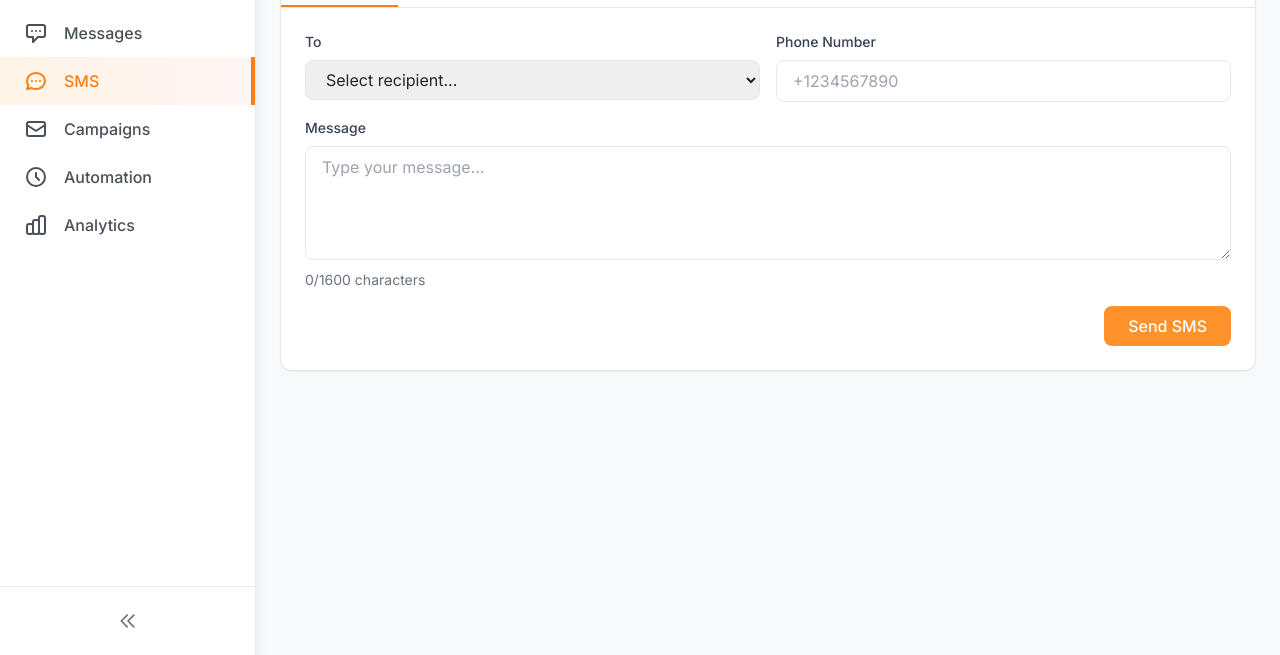
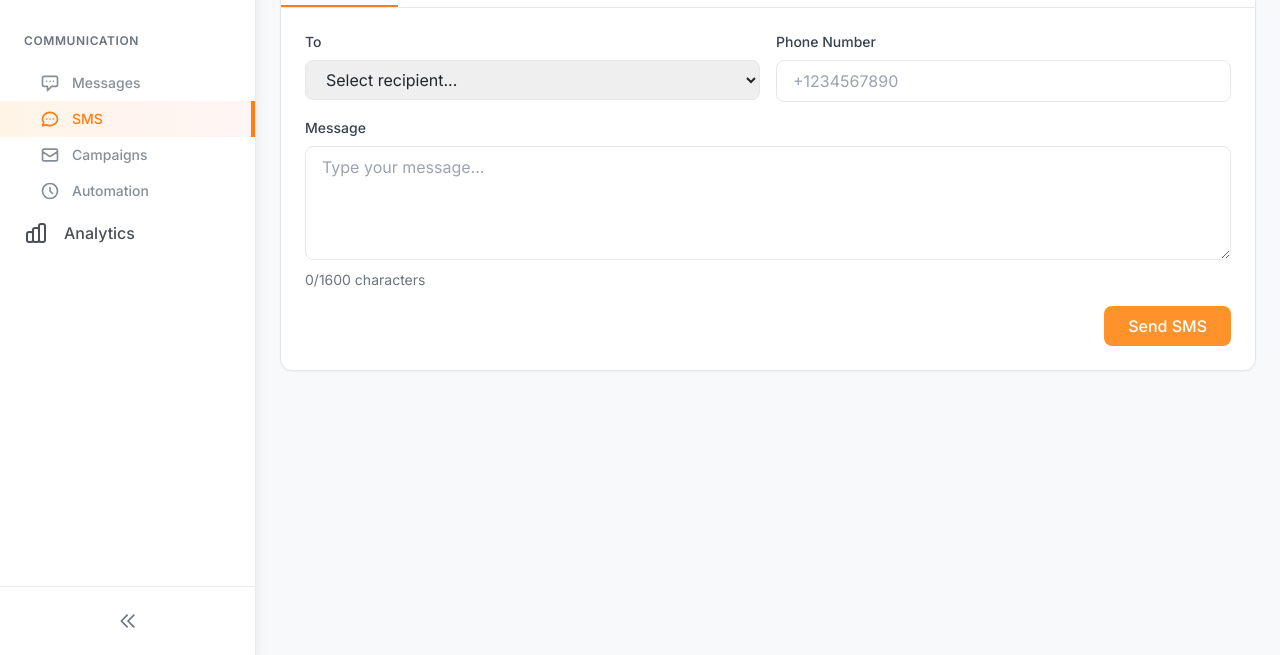
Before and after one commit to JonSvitna/FitnessCRM, a website built with Vite: page frontend/sms.html in a window 1280 px wide. Shown: the part 145-800 px from the top of the page. Built offline with nearby package versions, Linux system fonts and the light colour scheme; no server answers.

Commit message:
Add Communication subcategory to sidebar navigation
- Add sidebar section header styling for subcategories
- Create Communication section grouping Messages, SMS, Campaigns, and Automation
- Update all HTML files with consistent navigation structure
- Add sub-item styling with proper indentation and smaller icons
- Maintain active state highlighting for sub-items

```diff
--- a/frontend/index.html
+++ b/frontend/index.html
@@ -91,6 +91,33 @@
         </svg>
         <span class="sidebar-label">Activity Log</span>
       </div>
+
+      <!-- Communication Section -->
+      <div class="sidebar-section-header">Communication</div>
+      <a href="/messages.html" class="sidebar-item-sub hover:no-underline">
+        <svg class="sidebar-icon-sub" fill="none" stroke="currentColor" viewBox="0 0 24 24">
+          <path stroke-linecap="round" stroke-linejoin="round" stroke-width="2" d="M8 10h.01M12 10h.01M16 10h.01M9 16H5a2 2 0 01-2-2V6a2 2 0 012-2h14a2 2 0 012 2v8a2 2 0 01-2 2h-5l-5 5v-5z"></path>
+        </svg>
+        <span class="sidebar-label">Messages</span>
+      </a>
+      <a href="/sms.html" class="sidebar-item-sub hover:no-underline">
+        <svg class="sidebar-icon-sub" fill="none" stroke="currentColor" viewBox="0 0 24 24">
+          <path stroke-linecap="round" stroke-linejoin="round" stroke-width="2" d="M8 12h.01M12 12h.01M16 12h.01M21 12c0 4.418-4.03 8-9 8a9.863 9.863 0 01-4.255-.949L3 20l1.395-3.72C3.512 15.042 3 13.574 3 12c0-4.418 4.03-8 9-8s9 3.582 9 8z"></path>
+        </svg>
+        <span class="sidebar-label">SMS</span>
+      </a>
+      <a href="/campaigns.html" class="sidebar-item-sub hover:no-underline">
+        <svg class="sidebar-icon-sub" fill="none" stroke="currentColor" viewBox="0 0 24 24">
+          <path stroke-linecap="round" stroke-linejoin="round" stroke-width="2" d="M3 8l7.89 5.26a2 2 0 002.22 0L21 8M5 19h14a2 2 0 002-2V7a2 2 0 00-2-2H5a2 2 0 00-2 2v10a2 2 0 002 2z"></path>
+        </svg>
+        <span class="sidebar-label">Campaigns</span>
+      </a>
+      <a href="/automation.html" class="sidebar-item-sub hover:no-underline">
+        <svg class="sidebar-icon-sub" fill="none" stroke="currentColor" viewBox="0 0 24 24">
+          <path stroke-linecap="round" stroke-linejoin="round" stroke-width="2" d="M12 8v4l3 3m6-3a9 9 0 11-18 0 9 9 0 0118 0z"></path>
+        </svg>
+        <span class="sidebar-label">Automation</span>
+      </a>
 
       <a href="/analytics.html" class="sidebar-item hover:no-underline">
         <svg class="sidebar-icon" fill="none" stroke="currentColor" viewBox="0 0 24 24">
--- a/frontend/sms.html
+++ b/frontend/sms.html
@@ -36,35 +36,34 @@
         <span class="sidebar-label">Dashboard</span>
       </a>
 
-      <a href="/messages.html" class="sidebar-item">
-        <svg class="sidebar-icon" fill="none" stroke="currentColor" viewBox="0 0 24 24">
+      <!-- Communication Section -->
+      <div class="sidebar-section-header">Communication</div>
+      <a href="/messages.html" class="sidebar-item-sub hover:no-underline">
+        <svg class="sidebar-icon-sub" fill="none" stroke="currentColor" viewBox="0 0 24 24">
           <path stroke-linecap="round" stroke-linejoin="round" stroke-width="2" d="M8 10h.01M12 10h.01M16 10h.01M9 16H5a2 2 0 01-2-2V6a2 2 0 012-2h14a2 2 0 012 2v8a2 2 0 01-2 2h-5l-5 5v-5z"></path>
         </svg>
         <span class="sidebar-label">Messages</span>
       </a>
-
-      <div id="nav-sms" class="sidebar-item sidebar-item-active">
-        <svg class="sidebar-icon" fill="none" stroke="currentColor" viewBox="0 0 24 24">
+      <a href="/sms.html" class="sidebar-item-sub sidebar-item-active hover:no-underline">
+        <svg class="sidebar-icon-sub" fill="none" stroke="currentColor" viewBox="0 0 24 24">
           <path stroke-linecap="round" stroke-linejoin="round" stroke-width="2" d="M8 12h.01M12 12h.01M16 12h.01M21 12c0 4.418-4.03 8-9 8a9.863 9.863 0 01-4.255-.949L3 20l1.395-3.72C3.512 15.042 3 13.574 3 12c0-4.418 4.03-8 9-8s9 3.582 9 8z"></path>
         </svg>
         <span class="sidebar-label">SMS</span>
-      </div>
-
-      <a href="/campaigns.html" class="sidebar-item">
-        <svg class="sidebar-icon" fill="none" stroke="currentColor" viewBox="0 0 24 24">
+      </a>
+      <a href="/campaigns.html" class="sidebar-item-sub hover:no-underline">
+        <svg class="sidebar-icon-sub" fill="none" stroke="currentColor" viewBox="0 0 24 24">
           <path stroke-linecap="round" stroke-linejoin="round" stroke-width="2" d="M3 8l7.89 5.26a2 2 0 002.22 0L21 8M5 19h14a2 2 0 002-2V7a2 2 0 00-2-2H5a2 2 0 00-2 2v10a2 2 0 002 2z"></path>
         </svg>
         <span class="sidebar-label">Campaigns</span>
       </a>
-
-      <a href="/automation.html" class="sidebar-item">
-        <svg class="sidebar-icon" fill="none" stroke="currentColor" viewBox="0 0 24 24">
+      <a href="/automation.html" class="sidebar-item-sub hover:no-underline">
+        <svg class="sidebar-icon-sub" fill="none" stroke="currentColor" viewBox="0 0 24 24">
           <path stroke-linecap="round" stroke-linejoin="round" stroke-width="2" d="M12 8v4l3 3m6-3a9 9 0 11-18 0 9 9 0 0118 0z"></path>
         </svg>
         <span class="sidebar-label">Automation</span>
       </a>
 
-      <a href="/analytics.html" class="sidebar-item">
+      <a href="/analytics.html" class="sidebar-item hover:no-underline">
         <svg class="sidebar-icon" fill="none" stroke="currentColor" viewBox="0 0 24 24">
           <path stroke-linecap="round" stroke-linejoin="round" stroke-width="2" d="M9 19v-6a2 2 0 00-2-2H5a2 2 0 00-2 2v6a2 2 0 002 2h2a2 2 0 002-2zm0 0V9a2 2 0 012-2h2a2 2 0 012 2v10m-6 0a2 2 0 002 2h2a2 2 0 002-2m0 0V5a2 2 0 012-2h2a2 2 0 012 2v14a2 2 0 01-2 2h-2a2 2 0 01-2-2z"></path>
         </svg>
--- a/frontend/src/styles/main.css
+++ b/frontend/src/styles/main.css
@@ -97,16 +97,36 @@
     @apply flex-1 overflow-y-auto py-6;
   }
 
+  .sidebar-section-header {
+    @apply px-6 py-2 text-xs font-semibold text-gray-500 uppercase tracking-wider mt-4 mb-2;
+  }
+
+  .sidebar-section-header:first-child {
+    @apply mt-0;
+  }
+
   .sidebar-item {
     @apply flex items-center px-6 py-3 text-neutral-700 hover:bg-orange-50 hover:text-orange-600 transition-all duration-200 cursor-pointer relative;
+  }
+
+  .sidebar-item-sub {
+    @apply flex items-center pl-10 pr-6 py-2 text-sm text-neutral-600 hover:bg-orange-50 hover:text-orange-600 transition-all duration-200 cursor-pointer relative;
   }
 
   .sidebar-item-active {
     @apply bg-gradient-to-r from-orange-50 to-primary-50 text-orange-600 border-r-4 border-orange-600;
   }
 
+  .sidebar-item-sub.sidebar-item-active {
+    @apply bg-gradient-to-r from-orange-50 to-primary-50 text-orange-600 border-r-4 border-orange-600;
+  }
+
   .sidebar-icon {
     @apply w-6 h-6 mr-4 flex-shrink-0;
+  }
+
+  .sidebar-icon-sub {
+    @apply w-5 h-5 mr-3 flex-shrink-0;
   }
 
   .sidebar-label {
```
Also changed, not shown: frontend/automation.html (+12 -13 lines), frontend/campaigns.html (+12 -13 lines), frontend/messages.html (+24 -4 lines).
